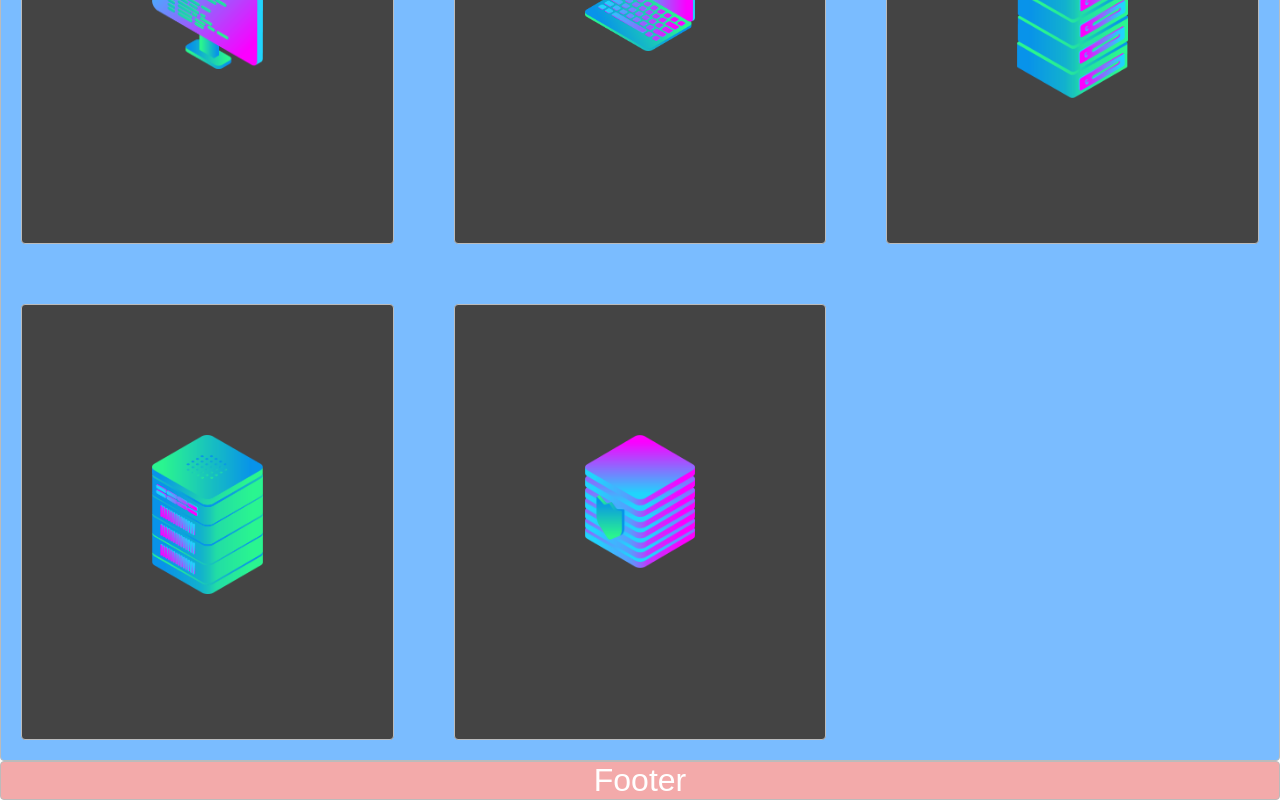
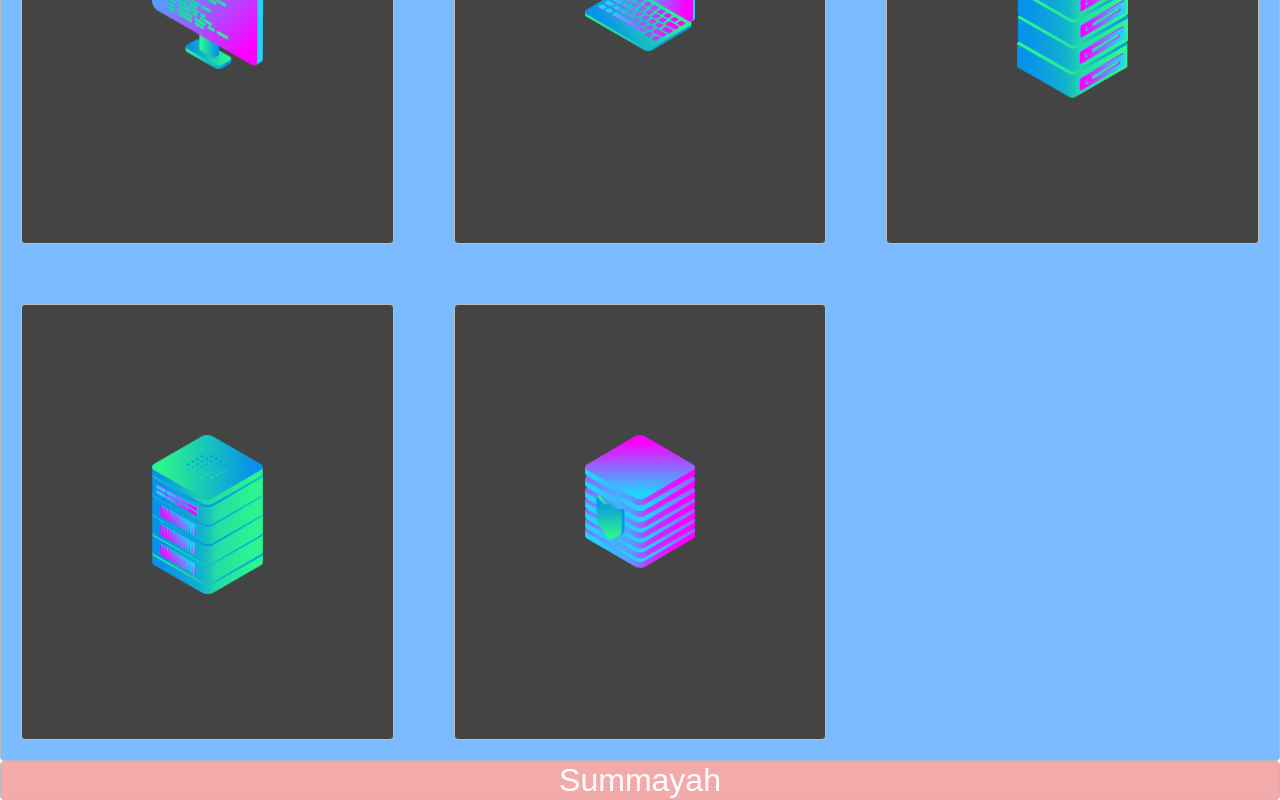
Before and after one commit to summayah13/first-website, a plain HTML site: page index.html in a window 1280 px wide. Shown: the part 1267-2067 px from the top of the page. Drawn offline with Linux system fonts and the light colour scheme.

Commit message:
Add files via upload
Yehh my first website is online!!!

```diff
--- a/index.html
+++ b/index.html
@@ -40,6 +40,6 @@
 
 
 
-<footer class="zone yellow">Footer</footer>
+<footer class="zone yellow">Summayah</footer>
 </body>
 </html>
```
